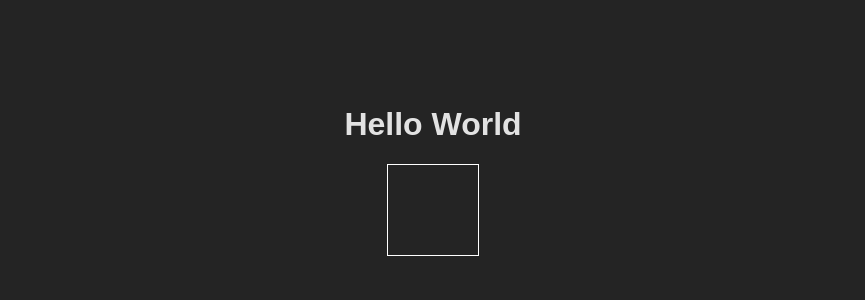
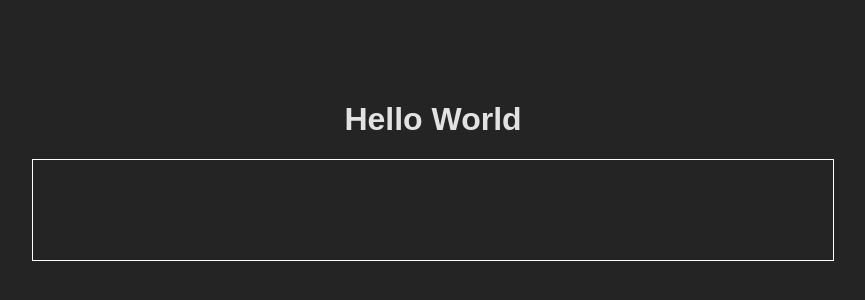
Before and after one commit to onsubmit/cellular-automata, a React (Vite) app: page / in a window 1280 px wide. Shown: the part 238-538 px from the top of the page, without its empty margins (215-1080 px from the left). Built offline with nearby package versions, Linux system fonts and the light colour scheme.

Commit message:
Fix sizing and mapGridCoordinatesToCanvasCoordinates

```diff
--- a/src/App.tsx
+++ b/src/App.tsx
@@ -7,7 +7,7 @@ import { Canvas } from './components/canvas';
 type CanvasMouseEvent = React.MouseEvent<HTMLCanvasElement, MouseEvent>;
 
 function App() {
-  const cellSize = 10;
+  const cellSize = 100;
   const canvasSize = 800;
   const penSize = 1;
   const penWeight = 1;
@@ -128,8 +128,8 @@ function App() {
   function mapGridCoordinatesToCanvasCoordinates(
     gridCoordinates: GridCoordinates
   ): CartesianCoordinate {
-    const x = (grid.columns + gridCoordinates.column) * cellSize;
-    const y = (grid.rows + gridCoordinates.row) * cellSize;
+    const x = gridCoordinates.column * cellSize;
+    const y = gridCoordinates.row * cellSize;
 
     return { x, y };
   }
@@ -154,20 +154,14 @@ function App() {
     return { x, y };
   }
 
-  function getGridSizeInNumCells(): number {
-    return grid.rows + grid.columns;
-  }
-
-  const size = cellSize * getGridSizeInNumCells();
-
   return (
     <div className={styles.app}>
       <h1>Hello World</h1>
       <Canvas
         ref={canvasRef}
-        width={size}
-        height={size}
-        style={{ border: '1px solid white', width: `${size}px`, height: `${size}px` }}
+        width={cellSize * grid.columns}
+        height={cellSize * grid.rows}
+        style={{ border: '1px solid white' }}
         onMouseDown={(e: CanvasMouseEvent) => {
           mouseState.isMouseDown = true;
           mouseState.isMiddleClick = e.button === 1;
```
